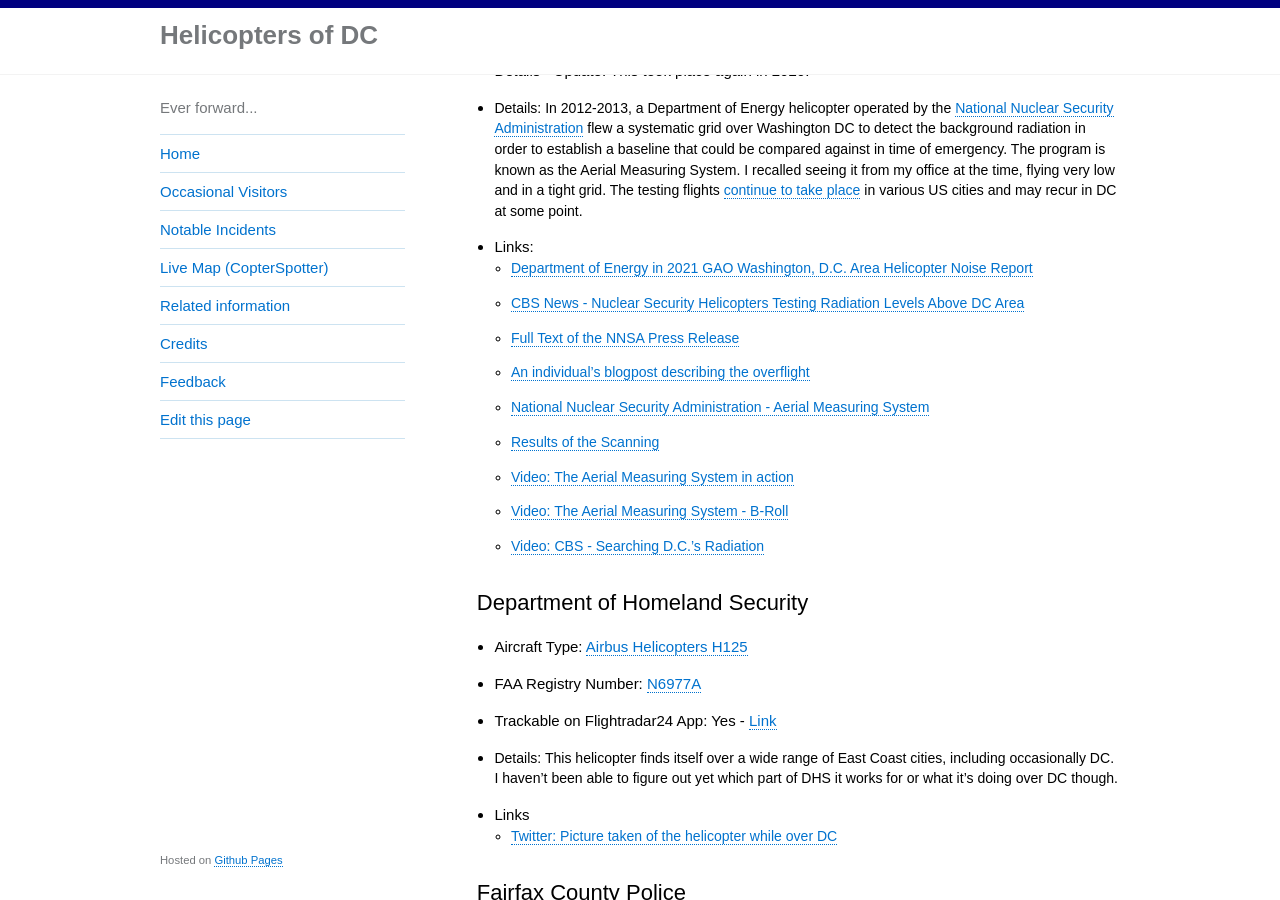
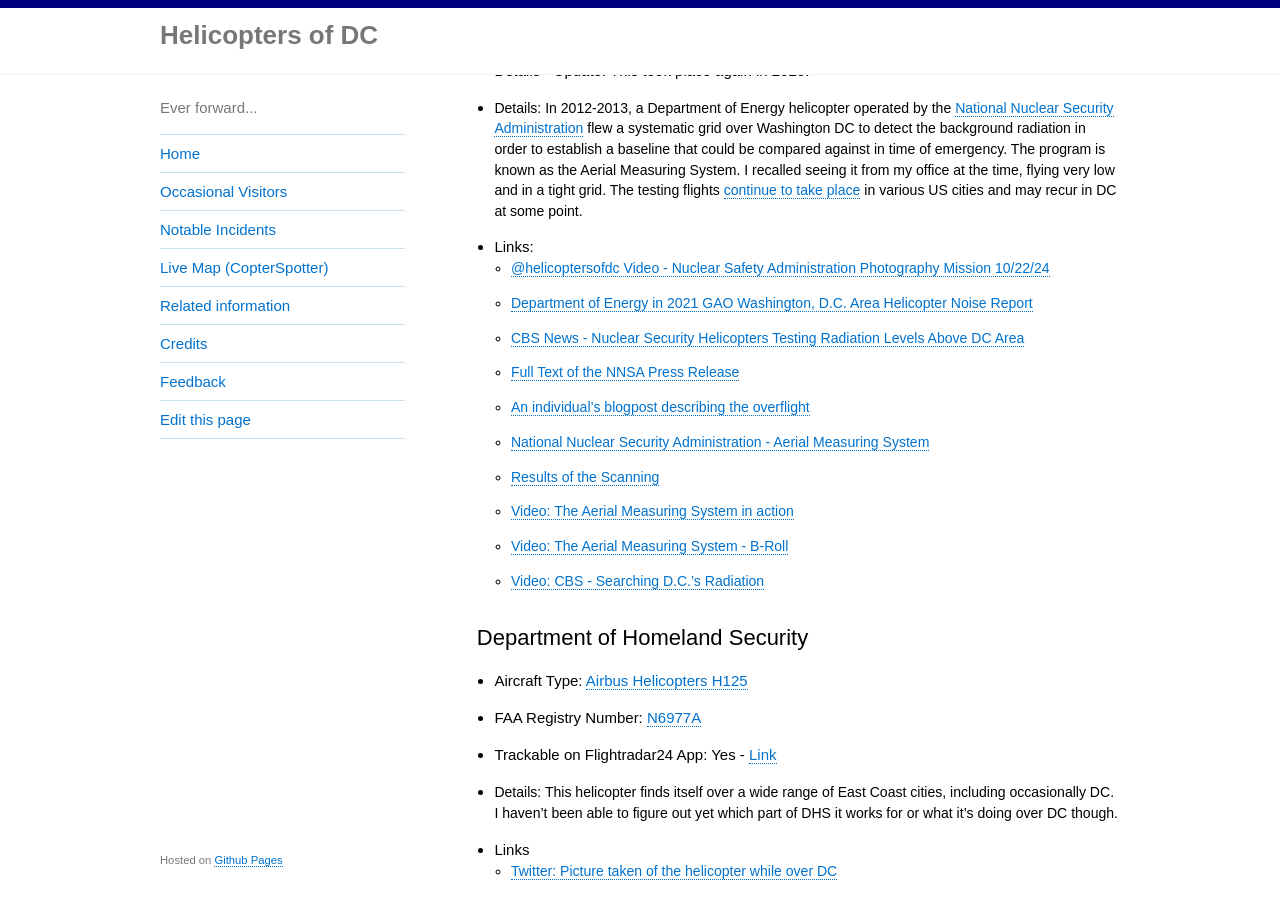
Before and after one commit to gbinal/dc-helicopters, a Jekyll site: the page built from pages/occasional-visitors.md, in a window 1280 px wide and 900 px high, scrolled down 532 px. Built offline with Jekyll 4.4.1, drawn with Linux system fonts in a browser that asks for light colours.

Commit message:
adding another video

```diff
--- a/pages/occasional-visitors.md
+++ b/pages/occasional-visitors.md
@@ -20,6 +20,7 @@
 * Details: In 2012-2013, a Department of Energy helicopter operated by the [National Nuclear Security Administration](https://en.wikipedia.org/wiki/National_Nuclear_Security_Administration) flew a systematic grid over Washington DC to detect the background radiation in order to establish a baseline that could be compared against in time of emergency.  The program is known as the Aerial Measuring System.  I recalled seeing it from my office at the time, flying very low and in a tight grid.  The testing flights [continue to take place](https://www.google.com/search?q=%22The+U.S.+Department+of+Energy%E2%80%99s+National+Nuclear+Security+Administration+(DOE%2FNNSA)+will+conduct+low-altitude+helicopter+flights%22+site%3Aenergy.gov) in various US cities and may recur in DC at some point.
 
 * Links:
+  * [@helicoptersofdc Video - Nuclear Safety Administration Photography Mission 10/22/24](https://www.youtube.com/watch?v=f3IjhRN03fQ)
   * [Department of Energy in 2021 GAO Washington, D.C. Area Helicopter Noise Report](https://hyp.is/IcjFphV0EeypBUfrWozaWw/www.gao.gov/assets/gao-21-200.pdf)
   * [CBS News - Nuclear Security Helicopters Testing Radiation Levels Above DC Area](https://washington.cbslocal.com/2013/01/05/nuclear-security-helicopters-testing-radiation-levels-above-dc-area/)
   * [Full Text of the NNSA Press Release](https://www.ladailypost.com/content/nnsa-conducting-radiation-survey-over-washington)
```
